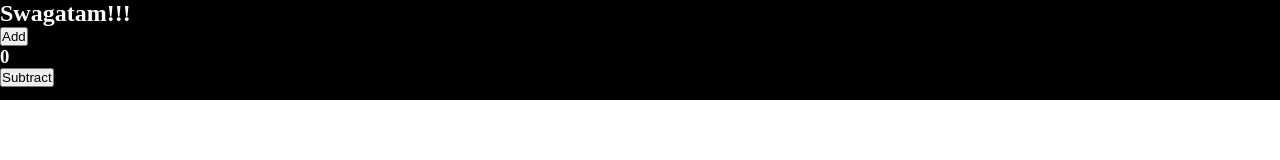
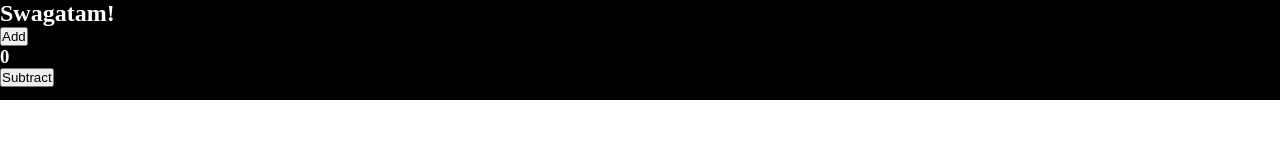
Before and after one commit to tech-together-work/skeleton_structure, a React (Vite) app: page / in a window 1280 px wide. Shown: the top 160 px of the page. Built offline with nearby package versions, Linux system fonts and the light colour scheme.

Commit message:
changes few

```diff
--- a/src/App.tsx
+++ b/src/App.tsx
@@ -17,7 +17,7 @@ function App() {
 
   return (
     <div className={styles.bg}>
-      <h2>Swagatam!!!</h2>
+      <h2>Swagatam!</h2>
       <button onClick={increaseCounter}>Add</button>
       <h3> {counterValue.value}</h3>
       <button onClick={decreaseCounter}>Subtract</button>
```
